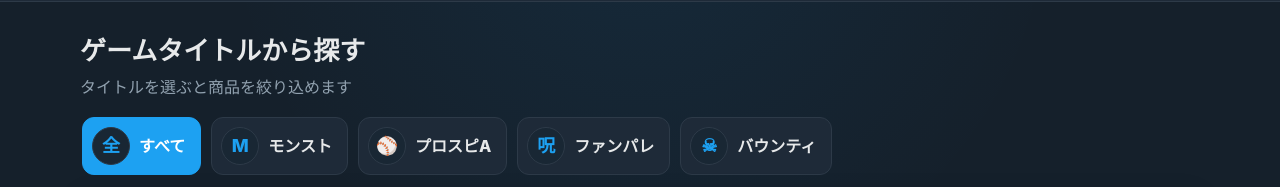
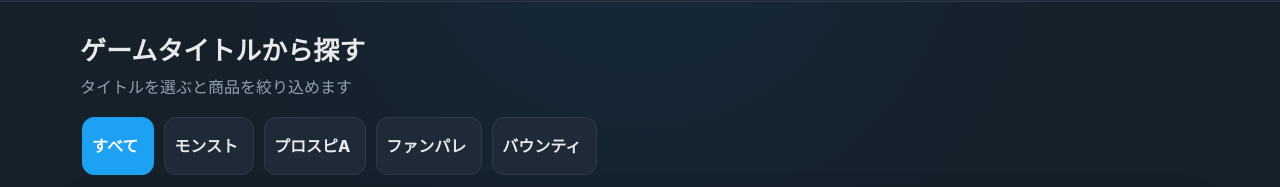
Before and after one commit to tools-A-tech/tools-a-accounts, a plain HTML site: page index.html in a window 1280 px wide. Shown: the part 103-290 px from the top of the page. Drawn offline with Linux system fonts and the light colour scheme.

Commit message:
Remove icons + product thumbnails in admin

```diff
--- a/index.html
+++ b/index.html
@@ -428,7 +428,6 @@
   categoryBar.innerHTML = items.map(game => `
     <button class="category-button ${state.category === game.id ? "active" : ""}"
       type="button" data-category="${game.id}">
-      <span class="category-icon">${game.icon || "●"}</span>
       <span>${game.name}</span>
     </button>
   `).join("");
```
